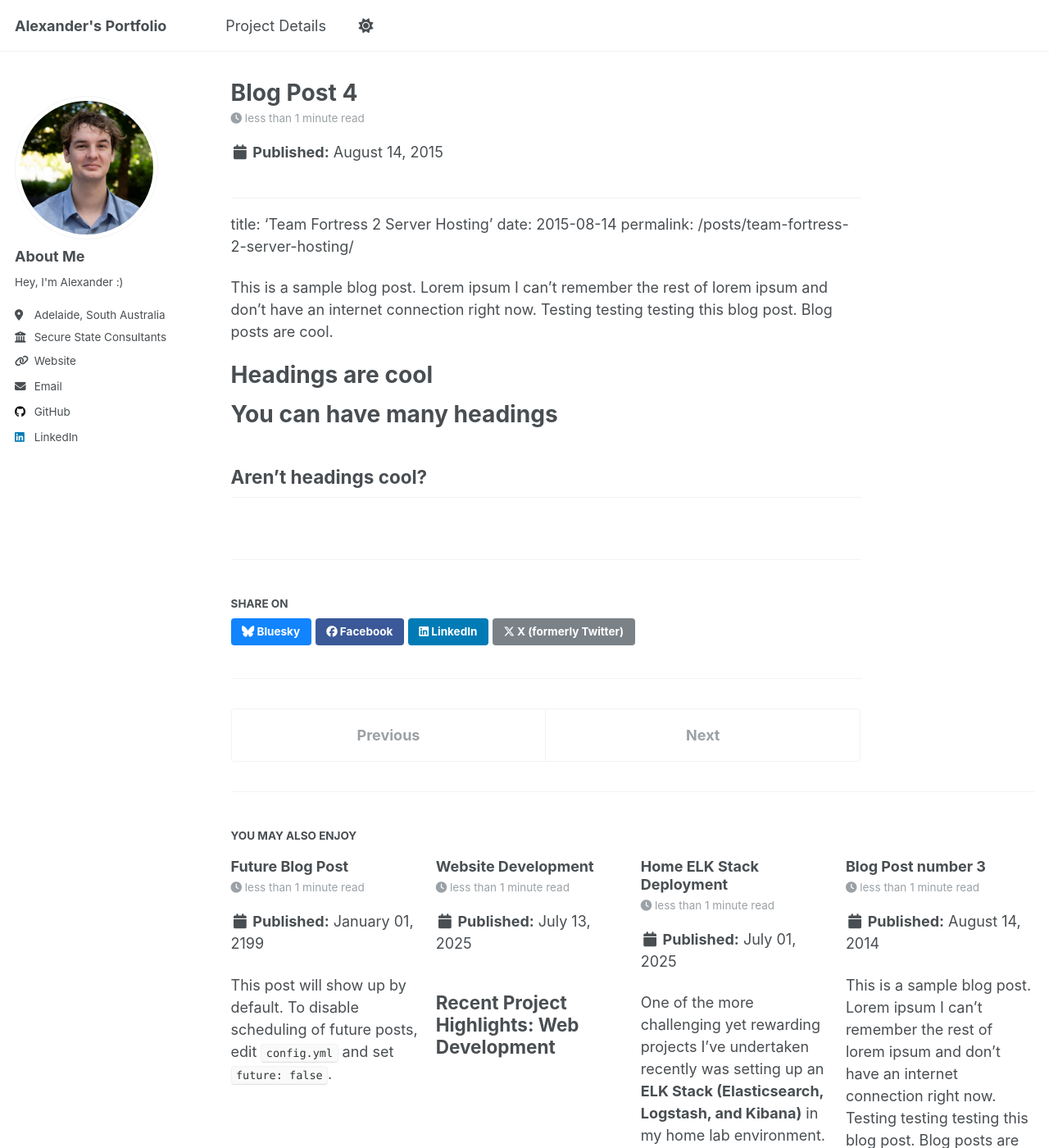
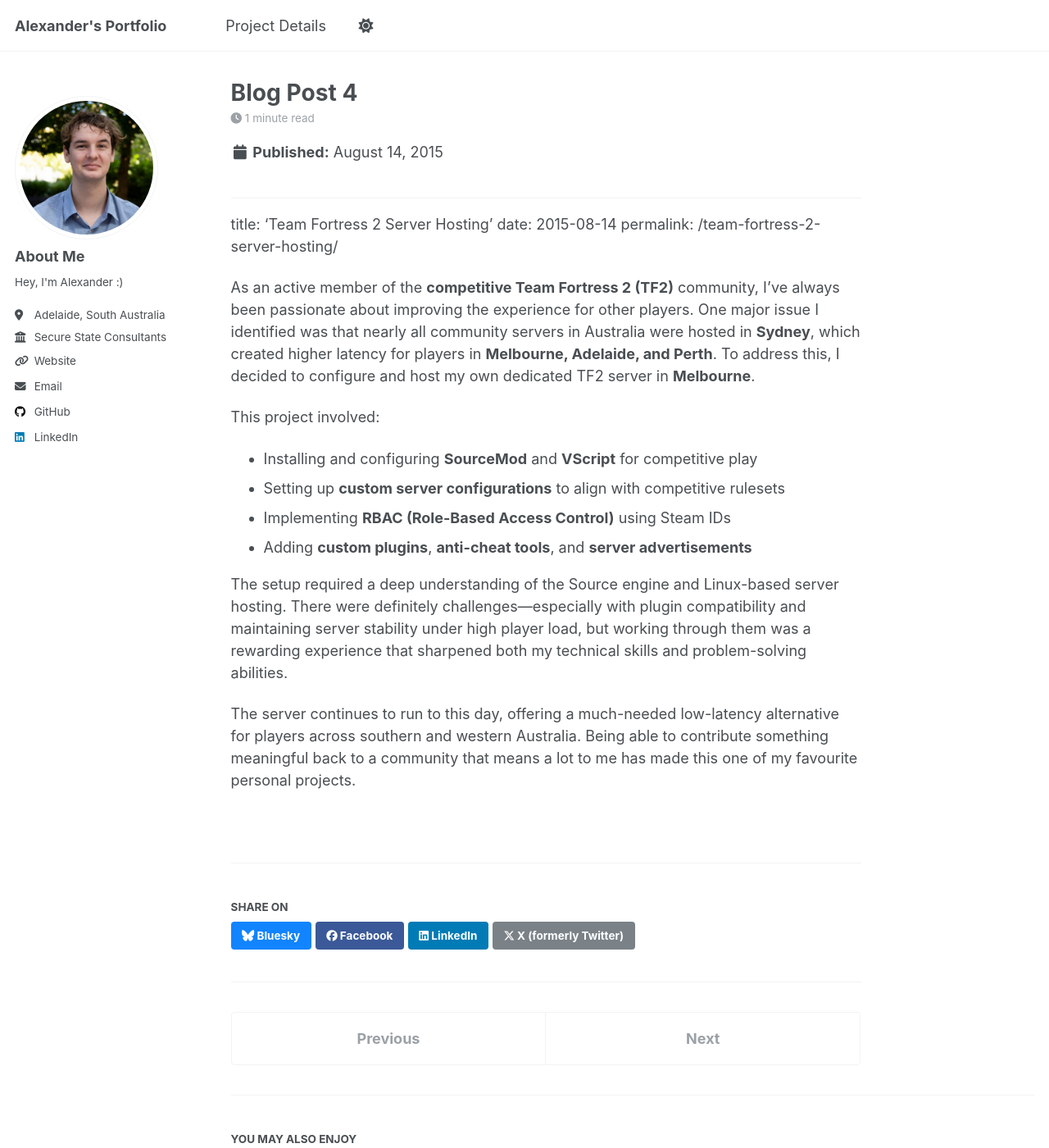
Before and after one commit to sunsetorange1/sunsetorange1.github.io, a Jekyll site: the page built from _posts/2015-08-14-blog-post-4.md, in a window 1280 px wide and 1400 px high. Shown: the whole window at 82% size. Built offline with Jekyll 4.4.1, drawn with Linux system fonts in a browser that asks for light colours.

Commit message:
Update 2015-08-14-blog-post-4.md

```diff
--- a/_posts/2015-08-14-blog-post-4.md
+++ b/_posts/2015-08-14-blog-post-4.md
@@ -1,15 +1,17 @@
 ---
 title: 'Team Fortress 2 Server Hosting'
 date: 2015-08-14
-permalink: /posts/team-fortress-2-server-hosting/
+permalink: /team-fortress-2-server-hosting/
 
-This is a sample blog post. Lorem ipsum I can't remember the rest of lorem ipsum and don't have an internet connection right now. Testing testing testing this blog post. Blog posts are cool.
+As an active member of the **competitive Team Fortress 2 (TF2)** community, I’ve always been passionate about improving the experience for other players. One major issue I identified was that nearly all community servers in Australia were hosted in **Sydney**, which created higher latency for players in **Melbourne, Adelaide, and Perth**. To address this, I decided to configure and host my own dedicated TF2 server in **Melbourne**.
 
-Headings are cool
-======
+This project involved:
+- Installing and configuring **SourceMod** and **VScript** for competitive play
+- Setting up **custom server configurations** to align with competitive rulesets
+- Implementing **RBAC (Role-Based Access Control)** using Steam IDs
+- Adding **custom plugins**, **anti-cheat tools**, and **server advertisements**
 
-You can have many headings
-======
+The setup required a deep understanding of the Source engine and Linux-based server hosting. There were definitely challenges—especially with plugin compatibility and maintaining server stability under high player load, but working through them was a rewarding experience that sharpened both my technical skills and problem-solving abilities.
 
-Aren't headings cool?
-------
+The server continues to run to this day, offering a much-needed low-latency alternative for players across southern and western Australia.
+Being able to contribute something meaningful back to a community that means a lot to me has made this one of my favourite personal projects.
```
